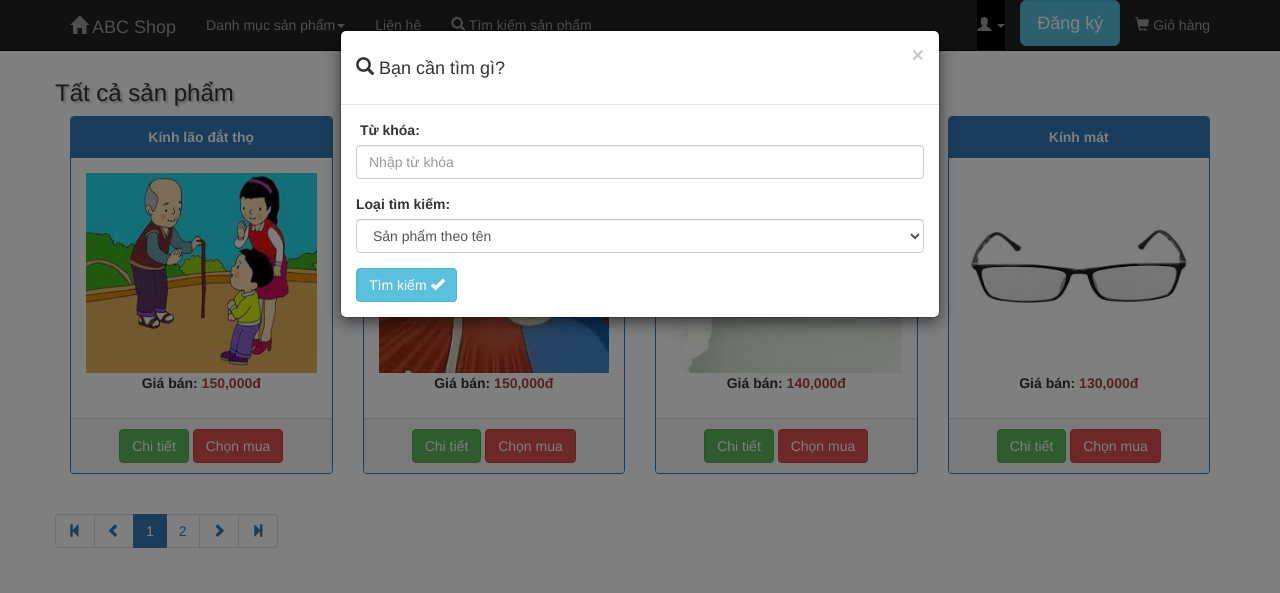
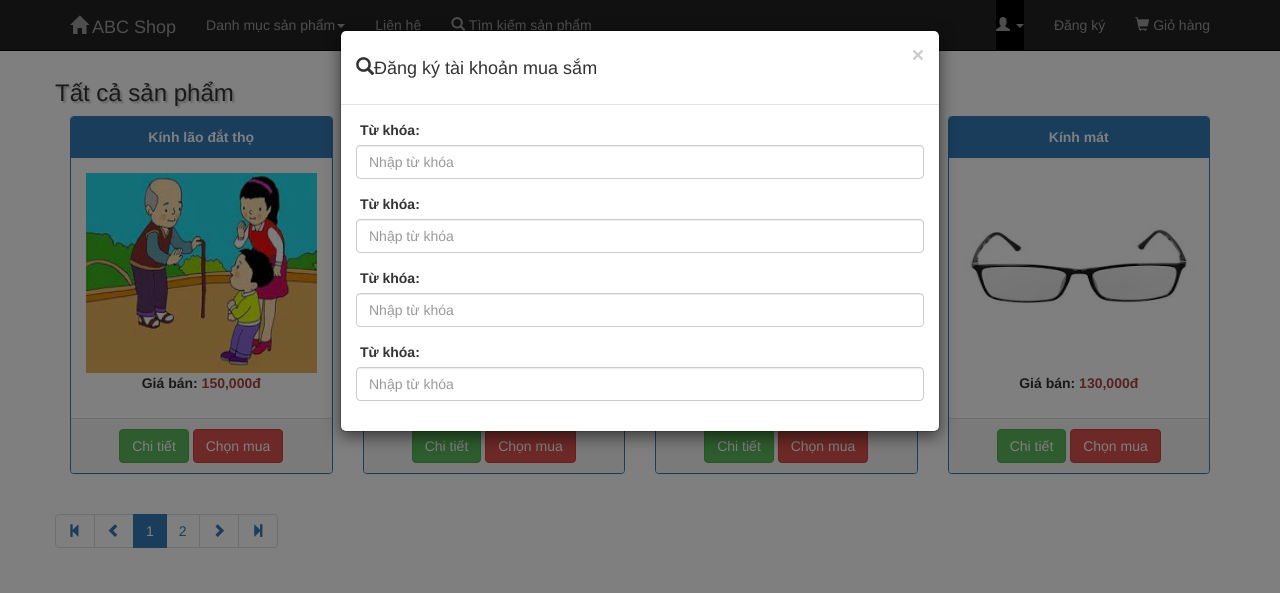
Before and after one commit to ntdang20th/QLDAPM_Nhom11, a PHP site: page /index.php in a window 1280 px wide, after a click on "Tìm kiếm sản phẩm". Shown: the top 593 px of the page. Run offline with PHP 8.4, Linux system fonts and the light colour scheme; data comes from the database, SQL or seed files in the repository; data that the repository does not hold is empty.

Commit message:
alert dang ky

```diff
--- a/project/view/top.php
+++ b/project/view/top.php
@@ -11,13 +11,13 @@
   <script src="https://ajax.googleapis.com/ajax/libs/jquery/3.3.1/jquery.min.js"></script>
   <script src="https://maxcdn.bootstrapcdn.com/bootstrap/3.3.7/js/bootstrap.min.js"></script>
   <style>
-    .img-responsive{
+    .img-responsive {
       height: 200px;
       width: 100px;
       display: flex;
     }
 
-.subtitle{
+    .subtitle {
       color: red;
     }
 
@@ -42,7 +42,7 @@ h3 {
       }
     }
 
-  .navbar-nav li div a{
+    .navbar-nav li div a {
       padding-top: 15px;
       padding-bottom: 15px;
       display: block;
@@ -50,17 +50,20 @@ h3 {
       background-color: black;
     }
 
-  .nav .open>a, .nav .open>a:focus, .nav .open>a:hover {
+    .nav .open>a,
+    .nav .open>a:focus,
+    .nav .open>a:hover {
       background-color: black;
       border-color: #337ab7;
       text-decoration: none;
     }
+
     .navbar-nav .open .dropdown-menu {
 
       background-color: black;
     }
 
-  .navbar-nav li div a:hover{
+    .navbar-nav li div a:hover {
       background-color: transparent;
       text-decoration: none;
       color: #fff;
@@ -138,8 +141,7 @@ h3 {
           <li>
           </li>
           <!-- ádasd -->
-          <li>
-            <button type="button" class="btn btn-info btn-lg" data-toggle="modal" data-target="#myModal">Đăng ký</button>
+          <li><a href="" data-toggle="modal" data-target="#myModal">Đăng ký</a>
           </li>
           <!--Contact Form-->
 
@@ -160,7 +162,7 @@ h3 {
       <div class="modal-content">
         <div class="modal-header">
           <button type="button" class="close" data-dismiss="modal">×</button>
-          <h4><span class="glyphicon glyphicon-search"></span> Bạn cần tìm gì?</h4>
+          <h4><span class="glyphicon glyphicon-search"></span>Đăng ký tài khoản mua sắm</h4>
         </div>
         <div class="modal-body">
           <form role="form" method="post">
@@ -169,18 +171,17 @@ h3 {
               <input type="text" class="form-control" id="txttukhoa" name="txtTuKhoa" placeholder="Nhập từ khóa">
             </div>
             <div class="form-group">
-              <label for="optbang"> Loại tìm kiếm: </label>
-              <select name="optbang" class="form-control">
-                <option value="">--- chọn loại tìm kiếm ---</option>
-                <option selected value="tenSP">Sản phẩm theo tên</option>
-                <option value="giaMin">Sản phẩm theo giá tối thiểu</option>
-                <option value="giaMax">Sản phẩm theo giá tối đa</option>
-              </select>
+              <label for="txttukhoa"><span class="glyphicon glyphicon-question"></span> Từ khóa: </label>
+              <input type="text" class="form-control" id="txttukhoa" name="txtTuKhoa" placeholder="Nhập từ khóa">
             </div>
-            <button type="submit" class="btn btn-info">Tìm kiếm
-              <span class="glyphicon glyphicon-ok"></span>
-            </button>
-            <input type="hidden" name="action" value="timKiem">
+            <div class="form-group">
+              <label for="txttukhoa"><span class="glyphicon glyphicon-question"></span> Từ khóa: </label>
+              <input type="text" class="form-control" id="txttukhoa" name="txtTuKhoa" placeholder="Nhập từ khóa">
+            </div>
+            <div class="form-group">
+              <label for="txttukhoa"><span class="glyphicon glyphicon-question"></span> Từ khóa: </label>
+              <input type="text" class="form-control" id="txttukhoa" name="txtTuKhoa" placeholder="Nhập từ khóa">
+            </div>
           </form>
         </div>
 
@@ -195,31 +196,38 @@ h3 {
       <!-- Modal content-->
       <div class="modal-content">
         <div class="modal-header">
-          <button type="button" class="close" data-dismiss="modal">&times;</button>
-          <h4 class="modal-title">Đăng ký tài khoản mua sắm</h4>
+          <button type="button" class="close" data-dismiss="modal">×</button>
+          <h4><span></span>Đăng ký tài khoản mua sắm</h4>
         </div>
         <div class="modal-body">
-          <div>
-            <label for="">Tài khoản</label>
-            <input type="text" class="form-control">
+          <form role="form" method="post">
+            <div class="form-group">
+              <label for="txttukhoa"><span class="glyphicon glyphicon-question"></span>Tài khoản:</label>
+              <input type="text" class="form-control" id="txttukhoa" name="txtTuKhoa" placeholder="Nhập từ khóa">
             </div>
-          <div>
-            <label for="">Tài khoản</label>
-            <input type="text" class="form-control">
+            <div class="form-group">
+              <label for="txttukhoa"><span class="glyphicon glyphicon-question"></span>Mật khẩu:</label>
+              <input type="text" class="form-control" id="txttukhoa" name="txtTuKhoa" placeholder="Nhập từ khóa">
             </div>
-          <div>
-            <label for="">Tài khoản</label>
-            <input type="text" class="form-control">
+            <div class="form-group">
+              <label for="txttukhoa"><span class="glyphicon glyphicon-question"></span>Email:</label>
+              <input type="text" class="form-control" id="txttukhoa" name="txtTuKhoa" placeholder="Nhập từ khóa">
             </div>
-          <div>
-            <label for="">Tài khoản</label>
-            <input type="text" class="form-control">
+            <div class="form-group">
+              <label for="txttukhoa"><span class="glyphicon glyphicon-question"></span>Số điện thoại:</label>
+              <input type="text" class="form-control" id="txttukhoa" name="txtTuKhoa" placeholder="Nhập từ khóa">
             </div>
+            <div class="form-group">
+              <label for="txttukhoa"><span class="glyphicon glyphicon-question"></span>Địa chỉ:</label>
+              <input type="text" class="form-control" id="txttukhoa" name="txtTuKhoa" placeholder="Nhập từ khóa">
             </div>
-        <div class="modal-footer">
-          <button type="button" class="btn btn-default" data-dismiss="modal">Close</button>
-        </div>
+            <button type="submit" class="btn btn-info">Đăng ký
+              <span class="glyphicon glyphicon-ok"></span>
+            </button>
+            <input type="hidden" name="action" value="timKiem">
+          </form>
         </div>
 
       </div>
     </div>
+  </div>
```
Also changed, not shown: project/dangky/index.php (deleted), 1 other file. Lines whose indentation alone changed are shown as unchanged.
